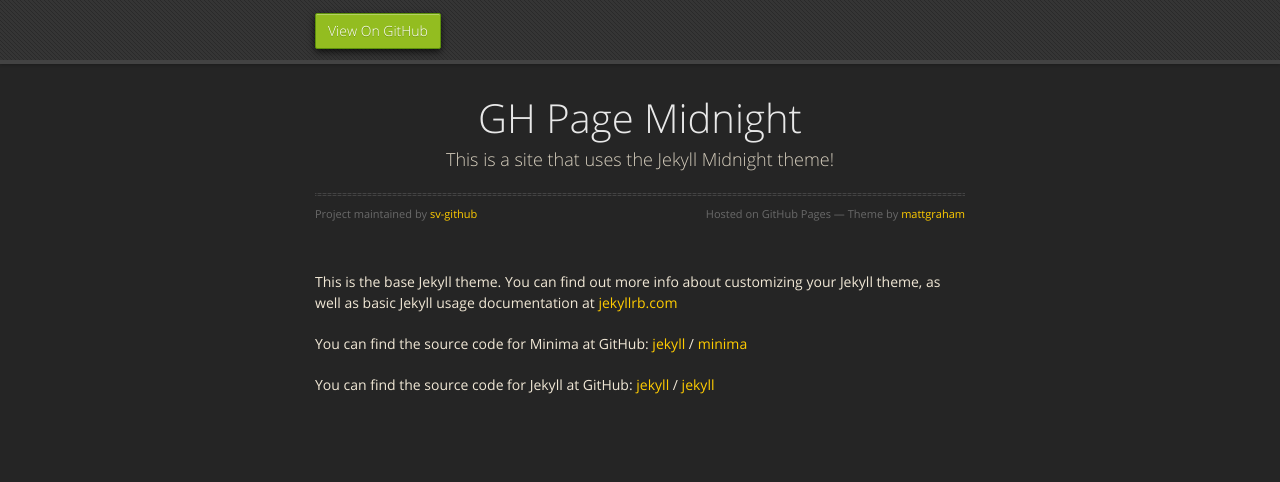
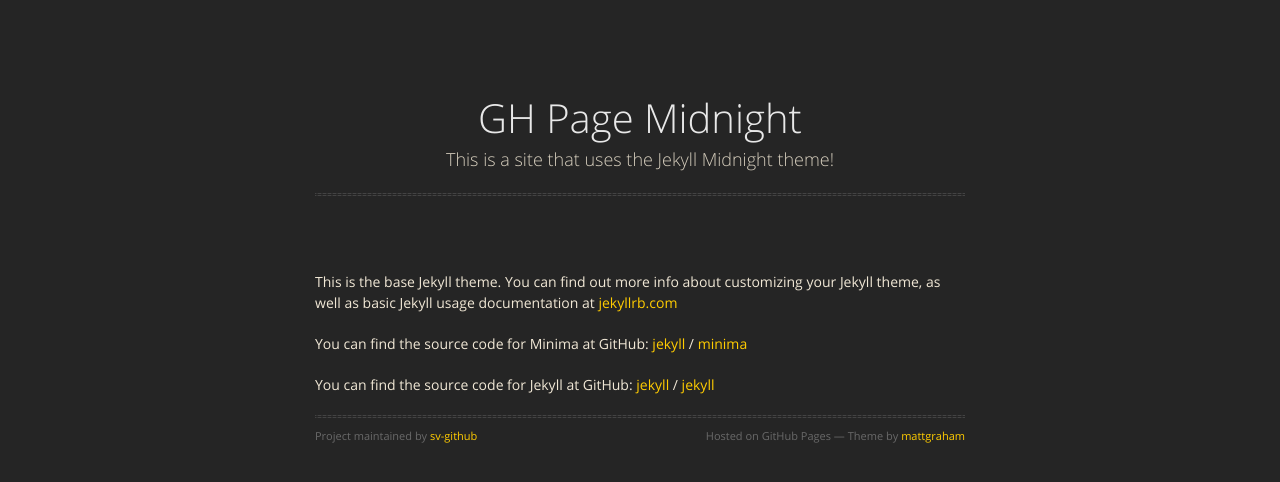
Before and after one commit to sv-github/gh-page-test, a Jekyll site: the page built from about.markdown, in a window 1280 px wide. Shown: the top 482 px of the page. Built offline with Jekyll 4.4.1, drawn with Linux system fonts in a browser that asks for light colours.

Commit message:
move github 'credits' below the content

```diff
--- a/_layouts/default.html
+++ b/_layouts/default.html
@@ -18,16 +18,6 @@
 
   </head>
   <body>
-      <div id="header">
-        <nav>
-          <li class="fork"><a href="{{ site.github.repository_url }}">View On GitHub</a></li>
-          {% if site.show_downloads %}
-            <li class="downloads"><a href="{{ site.github.zip_url }}">ZIP</a></li>
-            <li class="downloads"><a href="{{ site.github.tar_url }}">TAR</a></li>
-            <li class="title">DOWNLOADS</li>
-          {% endif %}
-        </nav>
-      </div><!-- end header -->
 
     <div class="wrapper">
 
@@ -36,25 +26,21 @@
           <h1>{{ site.title | default: site.github.repository_name }}</h1>
           <p>{{ site.description | default: site.github.project_tagline }}</p>
           <hr>
-          <span class="credits left">Project maintained by <a href="{{ site.github.owner_url }}">{{ site.github.owner_name }}</a></span>
-          <span class="credits right">Hosted on GitHub Pages &mdash; Theme by <a href="https://twitter.com/michigangraham">mattgraham</a></span>
+
         </div>
 
         {{ content }}
+
+        <div id="title">
+          <hr>
+          <span class="credits left">Project maintained by <a href="{{ site.github.owner_url }}">{{ site.github.owner_name }}</a></span>
+          <span class="credits right">Hosted on GitHub Pages &mdash; Theme by <a href="https://twitter.com/michigangraham">mattgraham</a></span>
+
+        </div>
 
       </section>
 
     </div>
 
-    {% if site.google_analytics %}
-      <script>
-        (function(i,s,o,g,r,a,m){i['GoogleAnalyticsObject']=r;i[r]=i[r]||function(){
-        (i[r].q=i[r].q||[]).push(arguments)},i[r].l=1*new Date();a=s.createElement(o),
-        m=s.getElementsByTagName(o)[0];a.async=1;a.src=g;m.parentNode.insertBefore(a,m)
-        })(window,document,'script','//www.google-analytics.com/analytics.js','ga');
-        ga('create', '{{ site.google_analytics }}', 'auto');
-        ga('send', 'pageview');
-      </script>
-    {% endif %}
   </body>
 </html>
```
